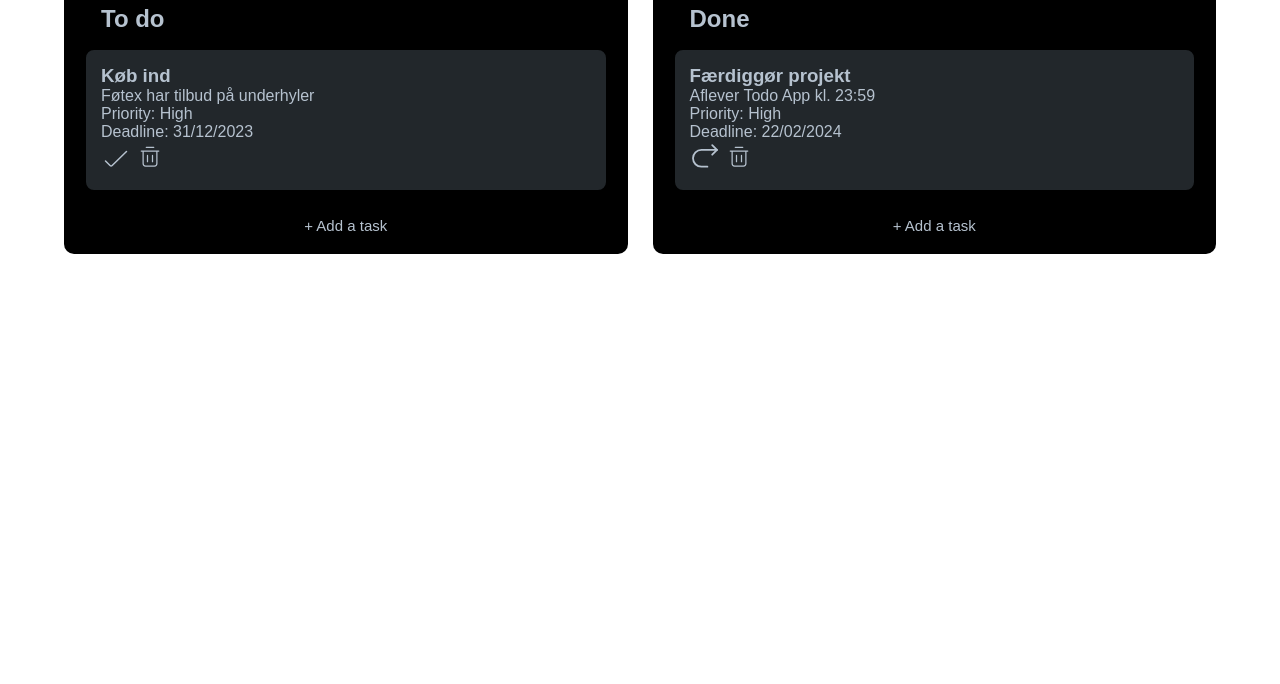
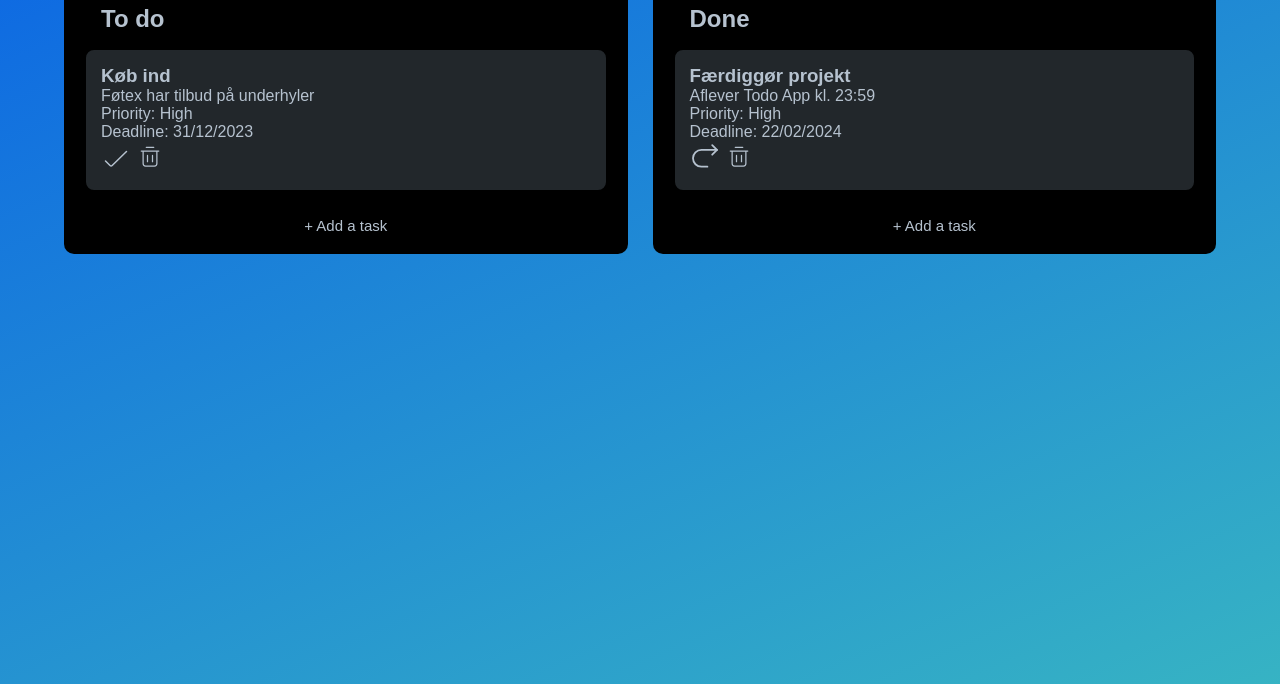
Before and after one commit to realJimboSlice/Todo-app, a plain HTML site: page index.html in a window 1280 px wide. Shown: the part 116-800 px from the top of the page. Drawn offline with Linux system fonts and the light colour scheme.

Commit message:
Trying a new path

```diff
--- a/styles/style.css
+++ b/styles/style.css
@@ -8,7 +8,7 @@ body,
 body {
   margin: 5%;
   font-family: sans-serif;
-  background-image: "../svgs/background.svg";
+  background-image: url(../svgs/background.svg);
   background-size: cover;
   background-repeat: no-repeat;
   background-attachment: fixed;
```
